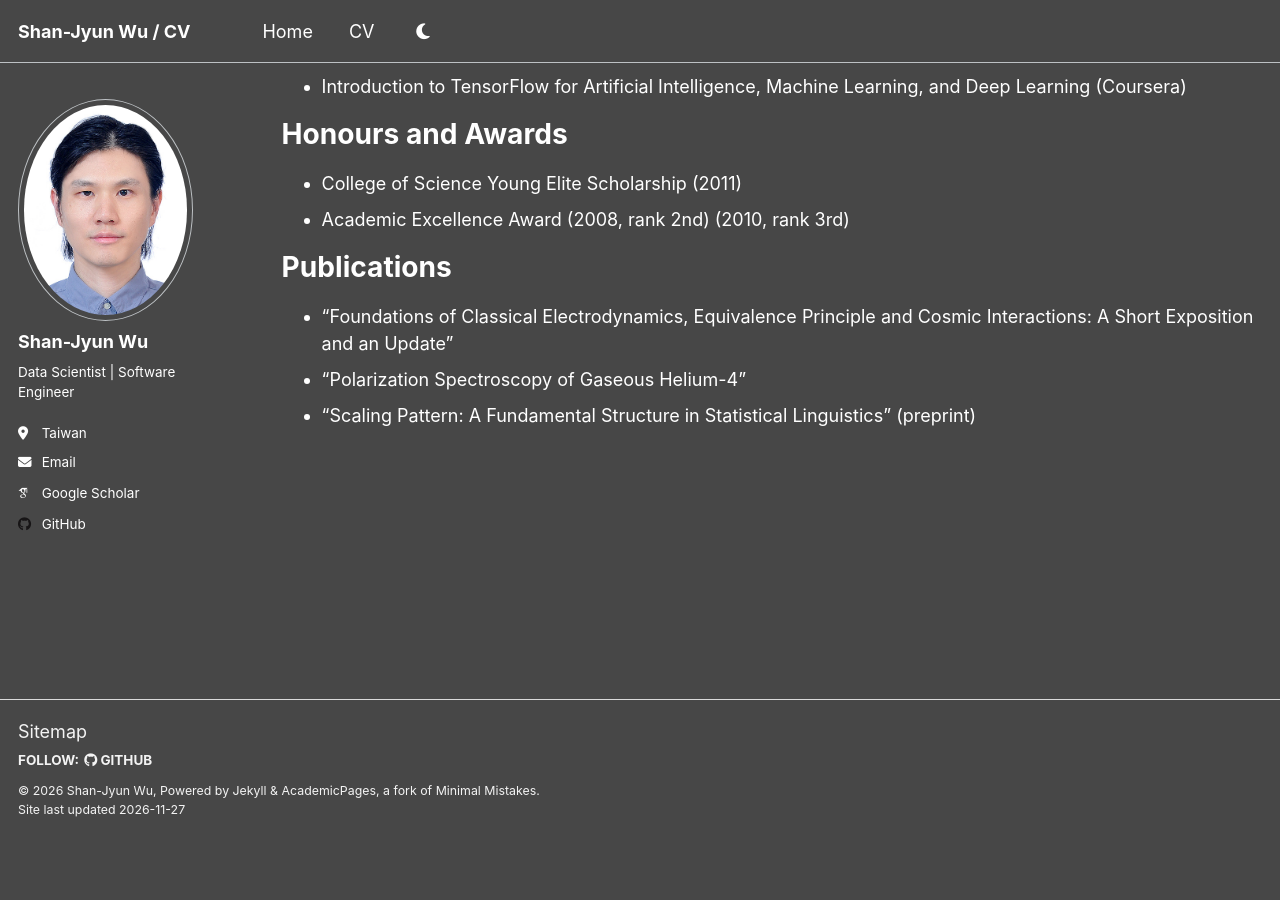
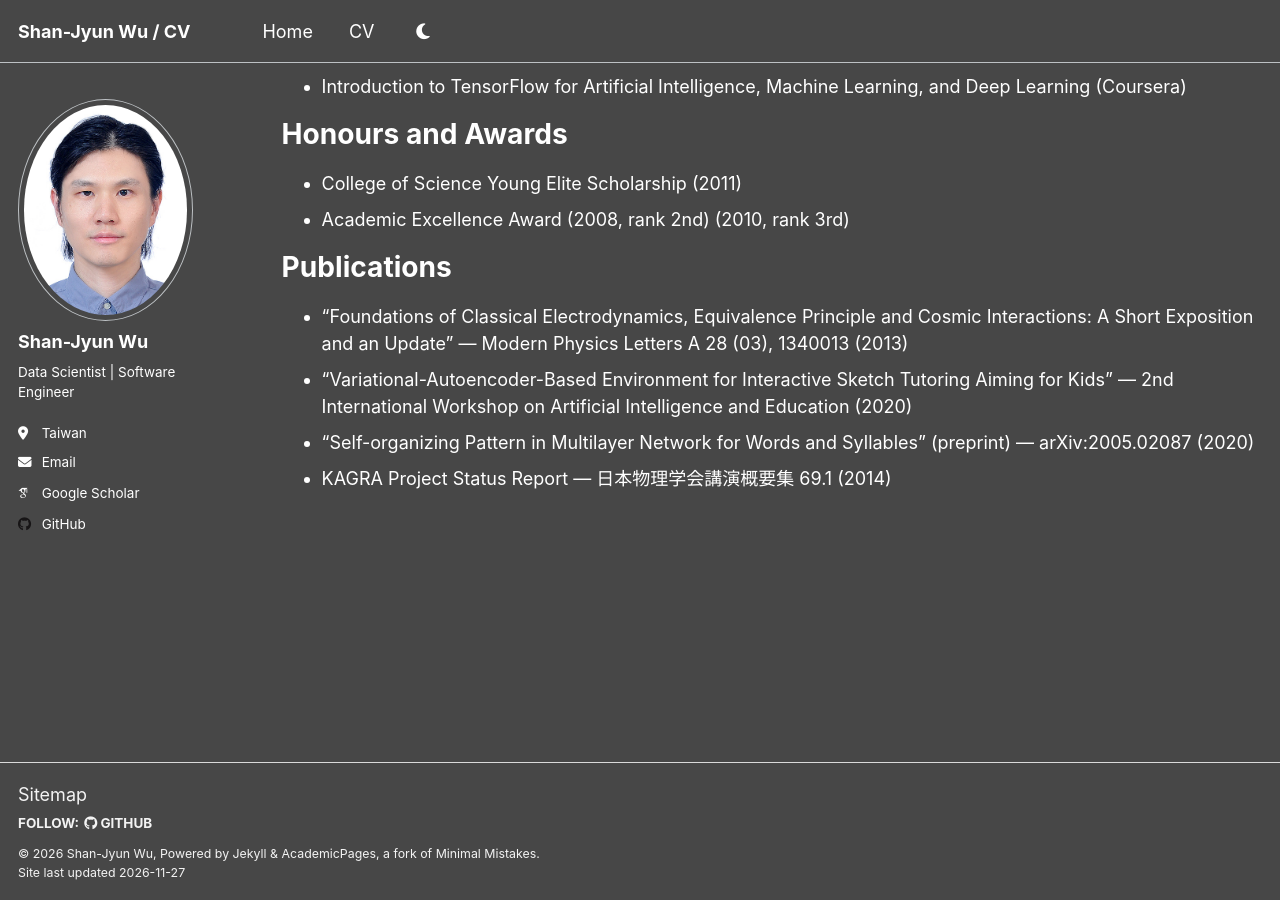
Before and after one commit to shanjgit/shanjyunwu.github.io, a Jekyll site: the page built from _pages/cv.md, in a window 1280 px wide and 900 px high, scrolled down 1745 px. Built offline with Jekyll 4.4.1, drawn with Linux system fonts in a browser that asks for light colours; some web fonts are replaced; a script that is not in the unit is left out; before the commit the page ends 2582 px from its top, so only the background shows below that.

Commit message:
Update Publications list to match Google Scholar
Replaces the three titles pulled from Profile.pdf (two of which don't
actually appear on Google Scholar) with the accurate set: the 2013
electrodynamics paper, the 2020 WAIE sketch-tutoring paper, one
representative preprint from the 2020 language-scaling cluster, and
the 2014 KAGRA report.

Co-Authored-By: Claude Sonnet 5 <noreply@anthropic.com>

```diff
--- a/_pages/cv.md
+++ b/_pages/cv.md
@@ -71,6 +71,7 @@ Honours and Awards
 
 Publications
 ======
-* "Foundations of Classical Electrodynamics, Equivalence Principle and Cosmic Interactions: A Short Exposition and an Update"
-* "Polarization Spectroscopy of Gaseous Helium-4"
-* "Scaling Pattern: A Fundamental Structure in Statistical Linguistics" (preprint)
+* "Foundations of Classical Electrodynamics, Equivalence Principle and Cosmic Interactions: A Short Exposition and an Update" — Modern Physics Letters A 28 (03), 1340013 (2013)
+* "Variational-Autoencoder-Based Environment for Interactive Sketch Tutoring Aiming for Kids" — 2nd International Workshop on Artificial Intelligence and Education (2020)
+* "Self-organizing Pattern in Multilayer Network for Words and Syllables" (preprint) — arXiv:2005.02087 (2020)
+* KAGRA Project Status Report — 日本物理学会講演概要集 69.1 (2014)
```
